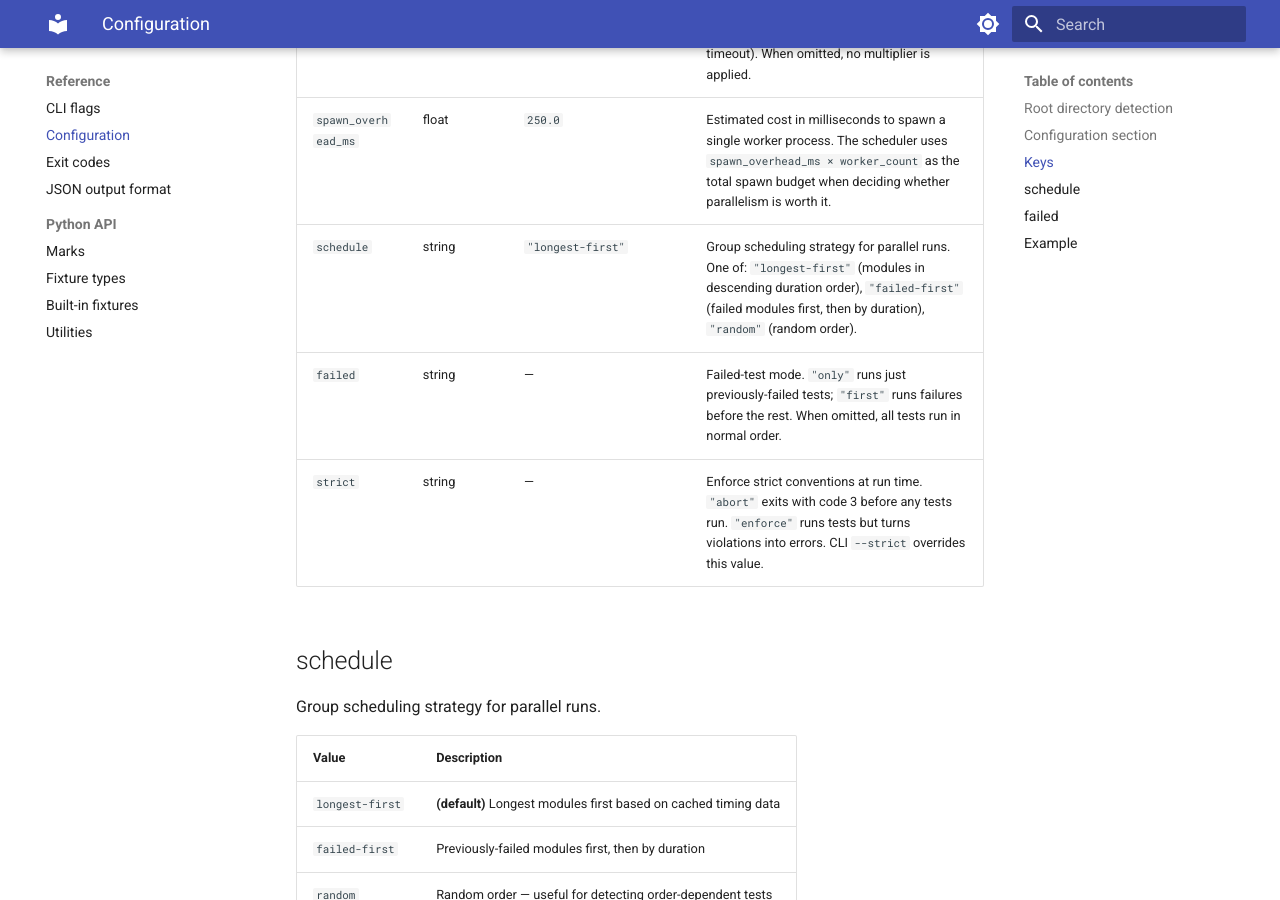
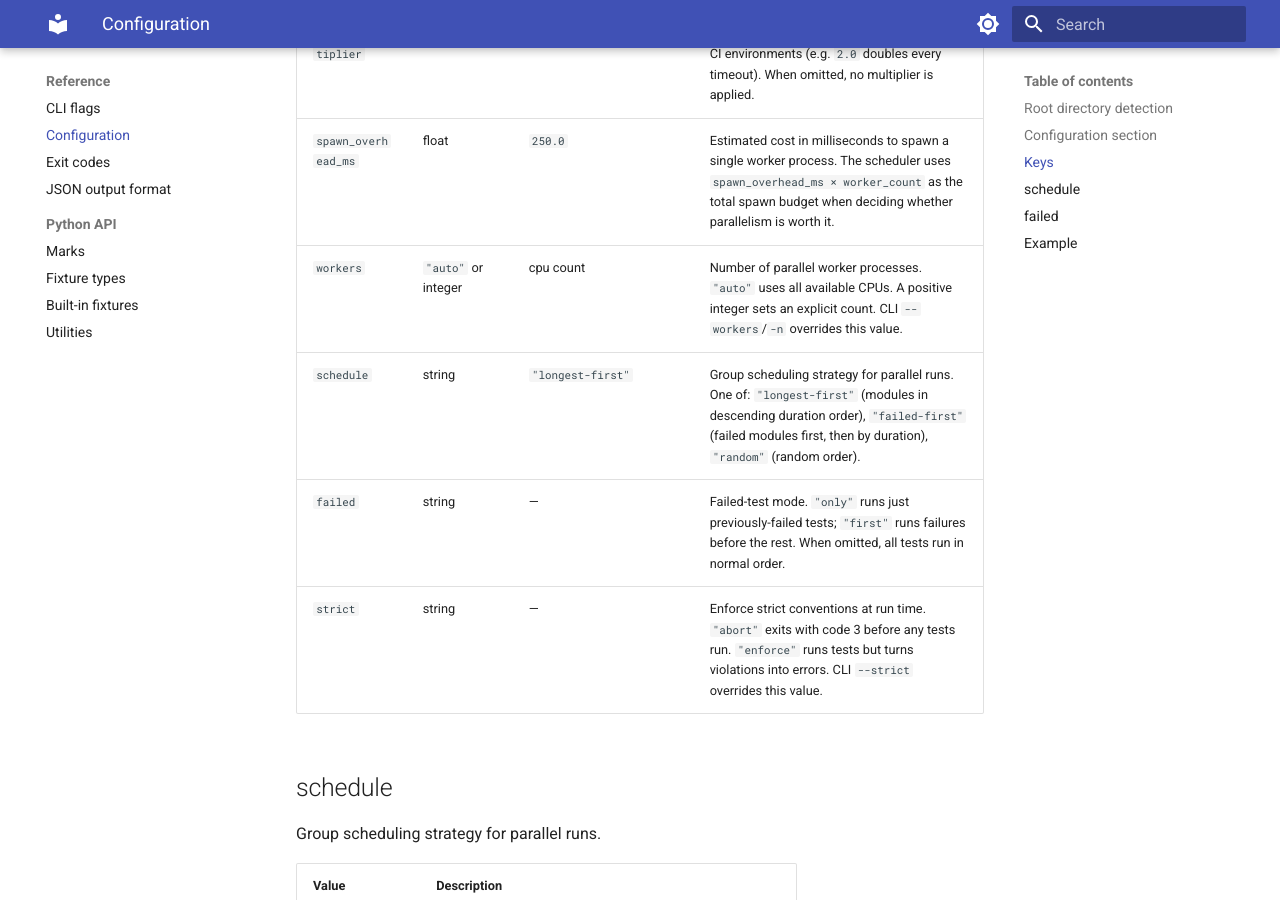
Before and after one commit to kalonji-tools/oxitest, an MkDocs documentation site: the page built from docs/src/reference/configuration.md, in a window 1280 px wide and 900 px high, scrolled down 1666 px. Built offline with MkDocs 1.6.1 and Material for MkDocs 9.7.7, drawn with Linux system fonts in a browser that asks for light colours.

Commit message:
docs: add workers key to configuration reference
Assisted-by: Claude Sonnet 4.6 <noreply@anthropic.com>

```diff
--- a/docs/src/reference/configuration.md
+++ b/docs/src/reference/configuration.md
@@ -34,6 +34,7 @@ only this section — it does not fall back to `[tool.pytest]` or
 | `min_parallel_tests` | integer | `100` | Minimum number of collected tests before parallel workers are used. Below this threshold oxitest runs serially to avoid spawn overhead. |
 | `timeout_multiplier` | float | — | Multiplies all timeout values. Useful in slow CI environments (e.g. `2.0` doubles every timeout). When omitted, no multiplier is applied. |
 | `spawn_overhead_ms` | float | `250.0` | Estimated cost in milliseconds to spawn a single worker process. The scheduler uses `spawn_overhead_ms × worker_count` as the total spawn budget when deciding whether parallelism is worth it. |
+| `workers` | `"auto"` or integer | cpu count | Number of parallel worker processes. `"auto"` uses all available CPUs. A positive integer sets an explicit count. CLI `--workers`/`-n` overrides this value. |
 | `schedule` | string | `"longest-first"` | Group scheduling strategy for parallel runs. One of: `"longest-first"` (modules in descending duration order), `"failed-first"` (failed modules first, then by duration), `"random"` (random order). |
 | `failed` | string | — | Failed-test mode. `"only"` runs just previously-failed tests; `"first"` runs failures before the rest. When omitted, all tests run in normal order. |
 | `strict` | string | — | Enforce strict conventions at run time. `"abort"` exits with code 3 before any tests run. `"enforce"` runs tests but turns violations into errors. CLI `--strict` overrides this value. |
```
